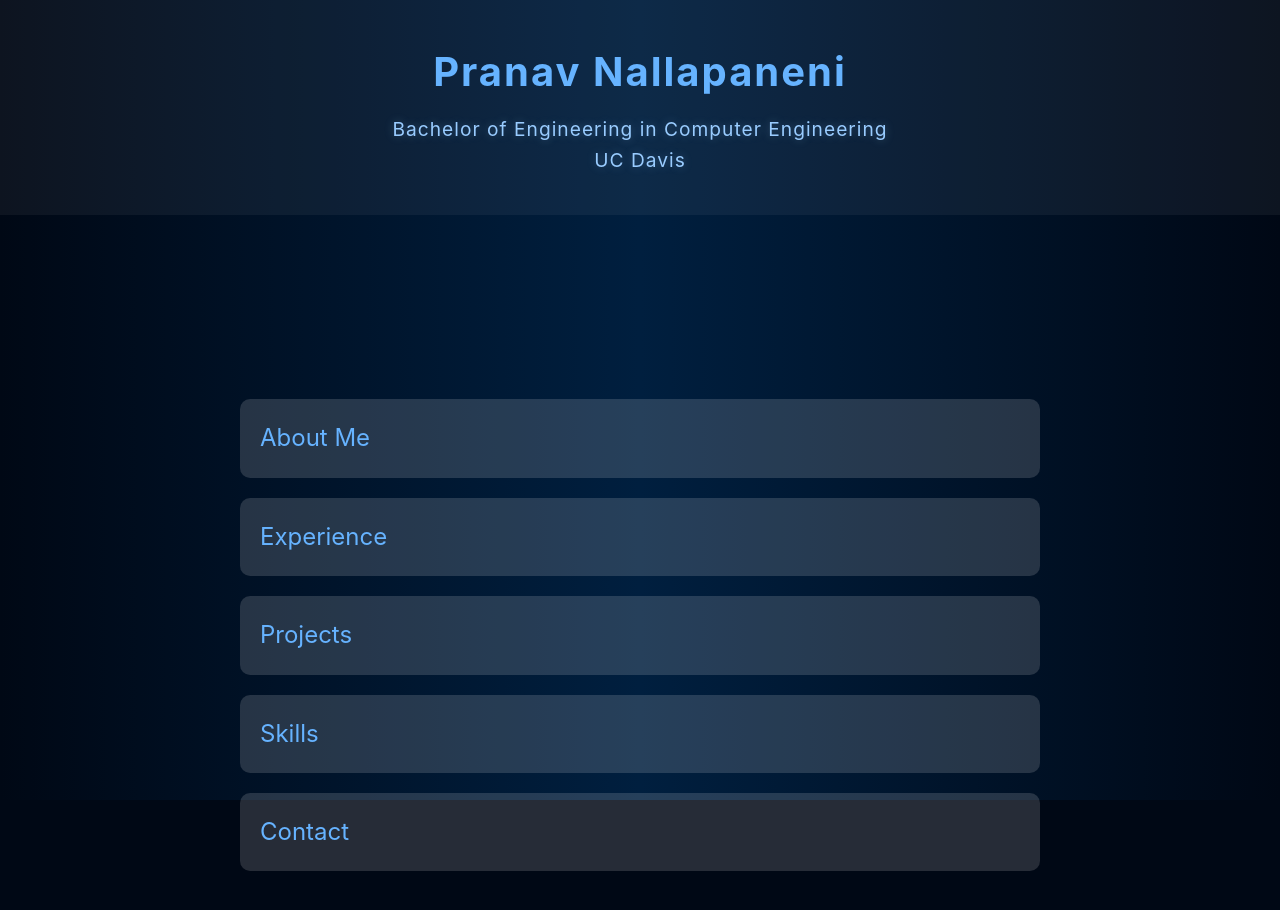
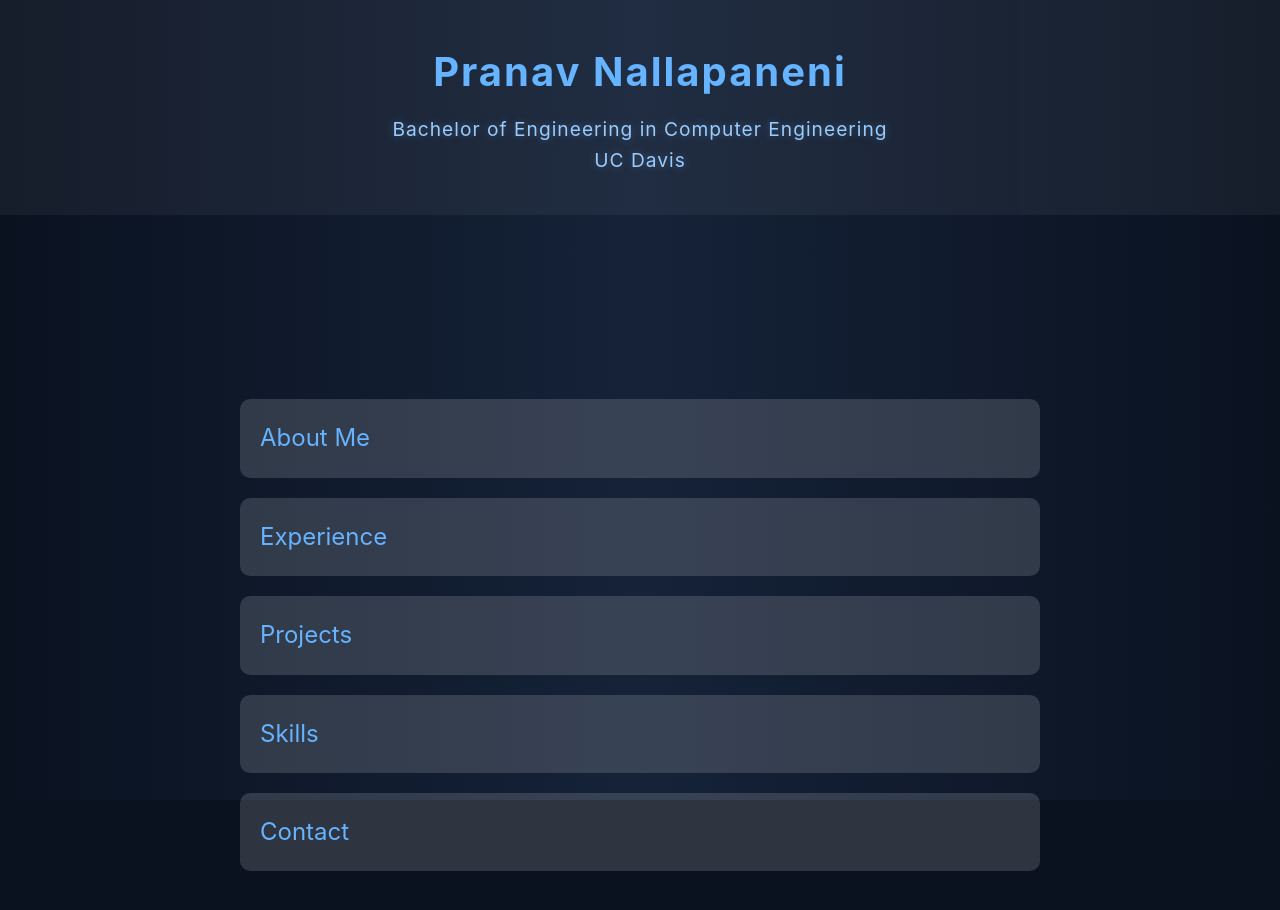
Before and after one commit to pranavnll/pranavnll.github.io, a plain HTML site: page index.html in a window 1280 px wide. Drawn offline with Linux system fonts and the light colour scheme.

Commit message:
Update index.html

```diff
--- a/index.html
+++ b/index.html
@@ -15,7 +15,7 @@
             font-family: -apple-system, BlinkMacSystemFont, "Segoe UI", Roboto, Arial, sans-serif;
             line-height: 1.6;
             color: #fff;
-            background-color: #000815;
+            background-color: #0a1220;
             min-height: 100vh;
         }
 
@@ -25,7 +25,7 @@
             left: 0;
             width: 100%;
             height: 100vh;
-            background: linear-gradient(to right, #000815, #001f3f, #000815);
+            background: linear-gradient(to right, #0a1220, #152238, #0a1220);
             z-index: 0;
         }
 
```
